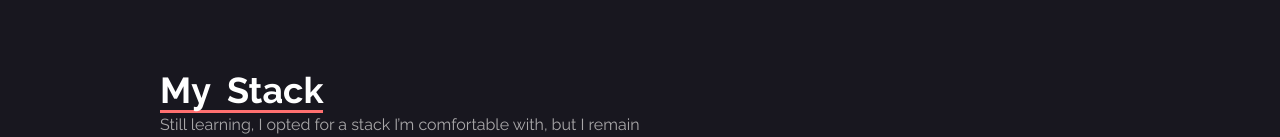
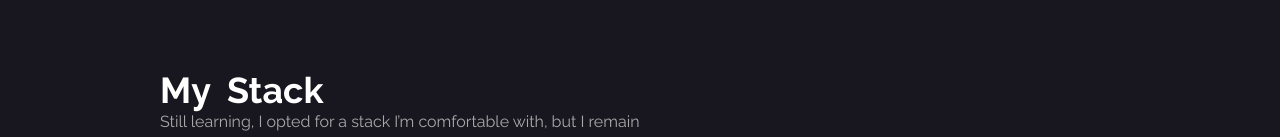
Before and after one commit to Florian-DCK/new-personal-site, a Next.js app: page /en in a window 1280 px wide. Shown: the part 810-947 px from the top of the page. Built offline with nearby package versions, Linux system fonts and the light colour scheme.

Commit message:
Réorganisation de la bordure inférieure du corps pour une meilleure cohérence visuelle.

```diff
--- a/src/app/globals.css
+++ b/src/app/globals.css
@@ -122,7 +122,6 @@ body {
 	background-position-y: 100%;
 	background-repeat: no-repeat;
 	transition: background-size 0.2s ease-in-out;
-	border-bottom: 0.1em solid var(--ownAccent);
 }
 
 .sliding-underline:hover,
@@ -140,6 +139,7 @@ body {
 	opacity: 0.8;
 	transition: border-bottom-color 0.3s ease, opacity 0.3s ease, scale 0.3s ease,
 		background-size 0.2s ease-in-out;
+	border-bottom: 0.1em solid var(--ownAccent);
 }
 
 .contact-textarea {
```
